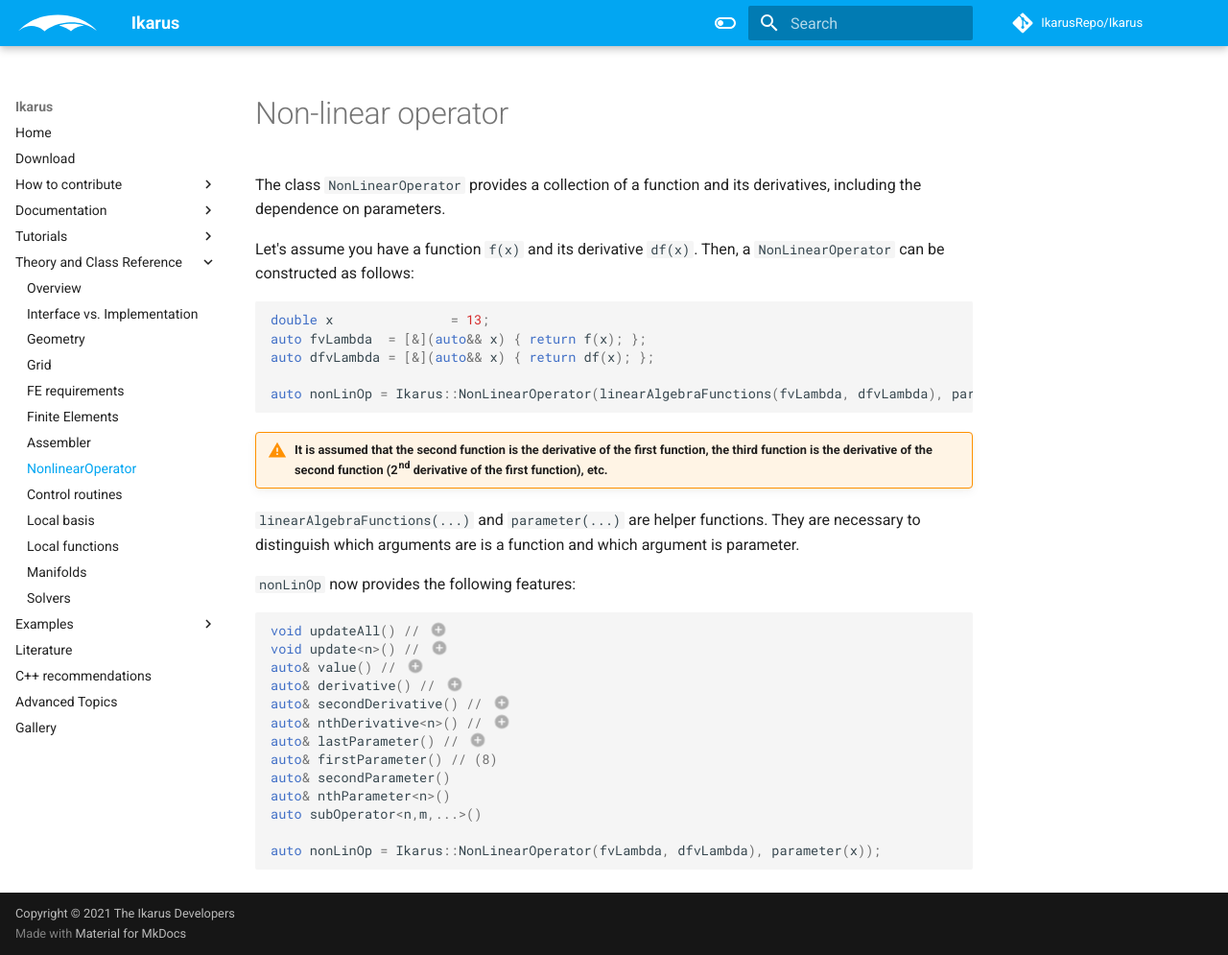
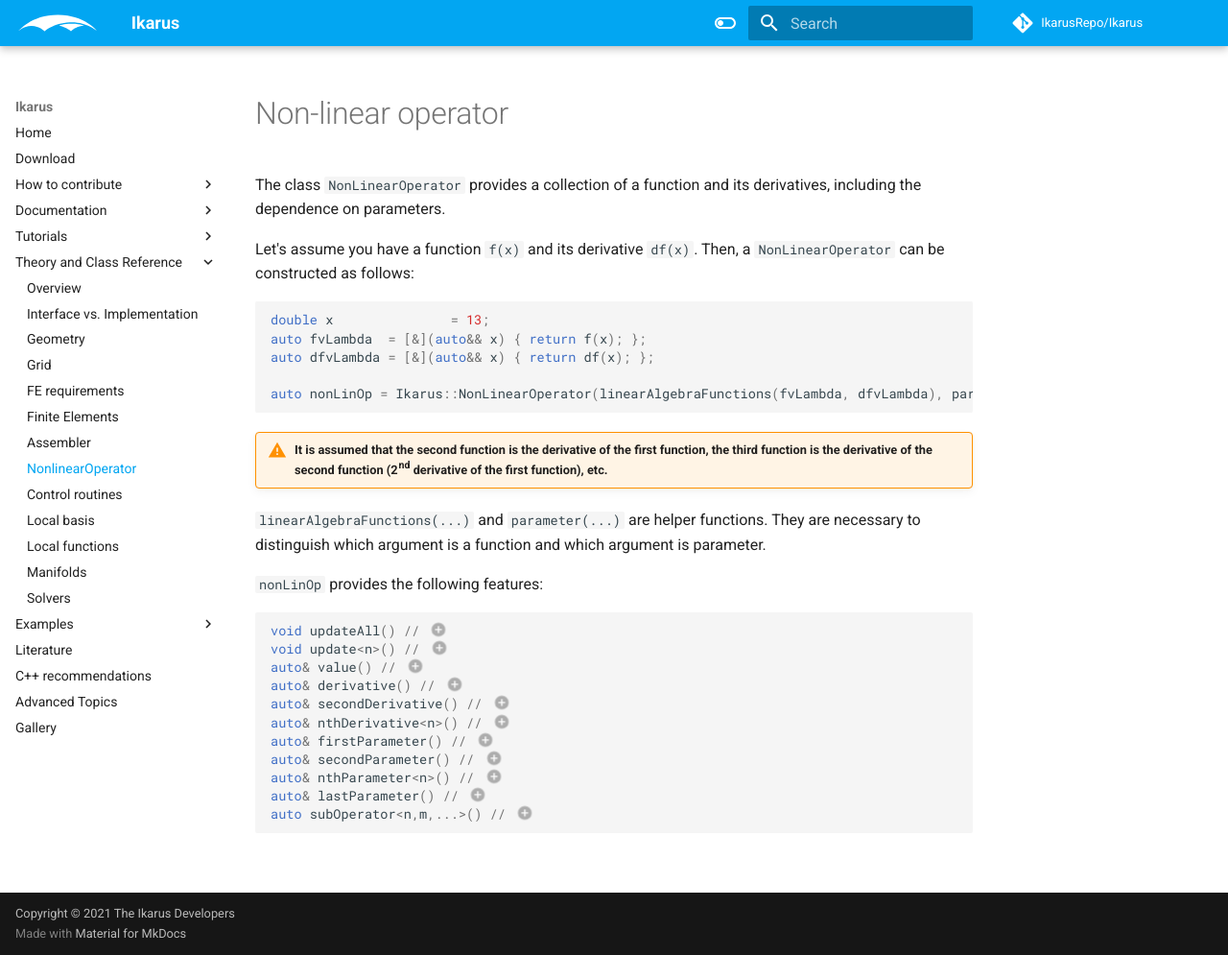
Before and after one commit to ikarus-project/ikarus, an MkDocs documentation site: the page built from docs/website/01_theory/nonlinearOperator.md, in a window 1280 px wide and 995 px high. Shown: the whole window at 96% size. Built offline with MkDocs 1.6.1 and Material for MkDocs 9.7.7, drawn with Linux system fonts in a browser that asks for light colours; comment, search, counter and statistics services are not loaded.

Commit message:
Completed nonlinear Operator documentation

````diff
--- a/docs/website/01_theory/nonlinearOperator.md
+++ b/docs/website/01_theory/nonlinearOperator.md
@@ -15,11 +15,10 @@ auto nonLinOp = Ikarus::NonLinearOperator(linearAlgebraFunctions(fvLambda, dfvLa
 ```
 !!! warning "It is assumed that the second function is the derivative of the first function, the third function is the derivative of the second function (2nd derivative of the first function), etc."
 
-``linearAlgebraFunctions(...)`` and ``parameter(...)`` are helper functions. They are necessary to distinguish which arguments are
-is a function and which argument is parameter.
+``linearAlgebraFunctions(...)`` and ``parameter(...)`` are helper functions. They are necessary to distinguish which argument is a function and which argument is parameter.
 
 
-``nonLinOp`` now provides the following features:
+``nonLinOp`` provides the following features:
 ```cpp
 void updateAll() // (1)
 void update<n>() // (2)
@@ -27,13 +26,11 @@ auto& value() // (3)
 auto& derivative() // (4)
 auto& secondDerivative() // (5)
 auto& nthDerivative<n>() // (6)
-auto& lastParameter() // (7)
-auto& firstParameter() // (8)
-auto& secondParameter()
-auto& nthParameter<n>()
-auto subOperator<n,m,...>()
-
-auto nonLinOp = Ikarus::NonLinearOperator(fvLambda, dfvLambda), parameter(x));
+auto& firstParameter() // (7)
+auto& secondParameter() // (8)
+auto& nthParameter<n>() // (9)
+auto& lastParameter() // (10)
+auto subOperator<n,m,...>() // (11)
 ```
 
 1. Evaluates all functions
````
Also changed, not shown: other parts of docs/website/01_theory/nonlinearOperator.md (+7 -1 lines).
